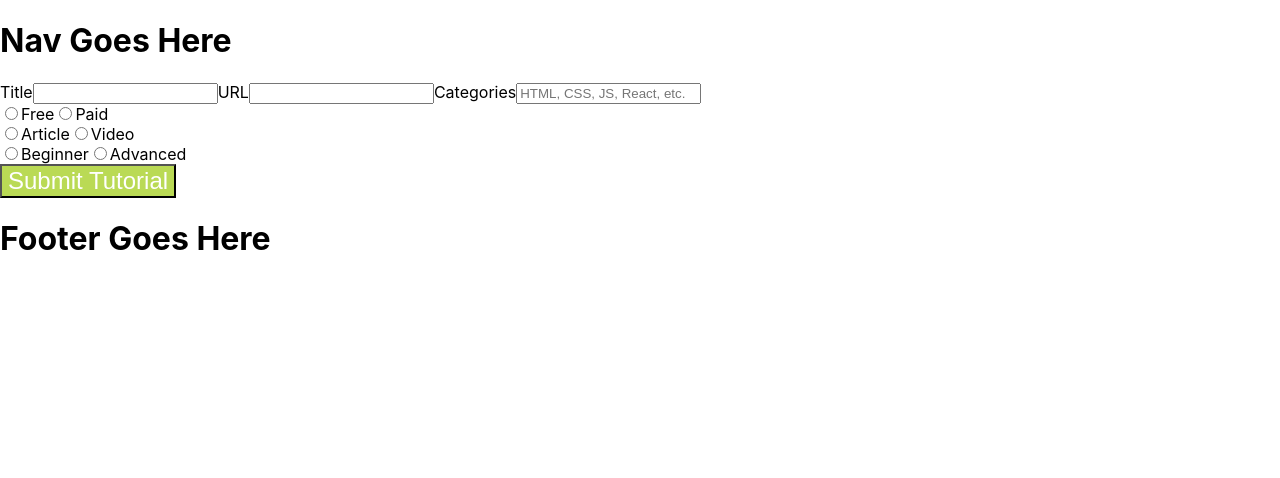
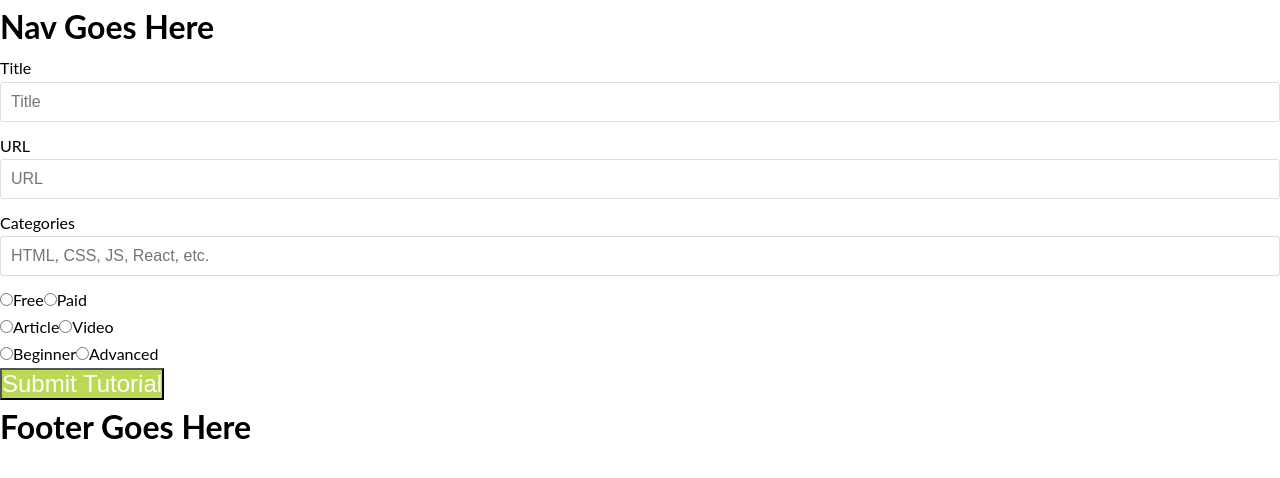
Before and after one commit to CollinDaugherty/learnwebdev, a React (Create React App) app: page / in a window 1280 px wide. Shown: the top 478 px of the page. Built offline with nearby package versions, Linux system fonts and the light colour scheme.

Commit message:
Form styling

```diff
--- a/src/components/TutorialForm.js
+++ b/src/components/TutorialForm.js
@@ -1,15 +1,16 @@
 import React, { Component } from 'react';
-import Button from '../styles/button';
+import Btn from '../styles/blocks/Button';
+import Form from '../styles/blocks/Form';
 
 class TutorialForm extends Component {
   render() {
     return (
-      <form>
+      <Form>
         <label for='title'>Title</label>
-        <input type='text' name='title' />
+        <input type='text' name='title' placeholder='Title' />
 
         <label for='url'>URL</label>
-        <input type='text' name='url' />
+        <input type='text' name='url' placeholder='URL' />
 
         <label for='categories'>Categories</label>
         <input
@@ -18,23 +19,23 @@ class TutorialForm extends Component {
           placeholder='HTML, CSS, JS, React, etc.'
         />
 
-        <div>
+        <fieldset>
           <input type='radio' id='free' value='free' name='cost' />
           <label for='free'>Free</label>
 
           <input type='radio' id='paid' value='paid' name='cost' />
           <label for='paid'>Paid</label>
-        </div>
+        </fieldset>
 
-        <div>
+        <fieldset>
           <input type='radio' id='article' value='article' name='medium' />
           <label for='article'>Article</label>
 
           <input type='radio' id='video' value='video' name='medium' />
           <label for='video'>Video</label>
-        </div>
+        </fieldset>
 
-        <div>
+        <fieldset>
           <input
             type='radio'
             id='beginner'
@@ -50,10 +51,10 @@ class TutorialForm extends Component {
             name='difficulty'
           />
           <label for='advanced'>Advanced</label>
-        </div>
+        </fieldset>
 
-        <Button>Submit Tutorial</Button>
-      </form>
+        <Btn>Submit Tutorial</Btn>
+      </Form>
     );
   }
 }
--- a/src/index.css
+++ b/src/index.css
@@ -1,14 +1,21 @@
-body {
+*,
+*::after,
+*::before {
   margin: 0;
   padding: 0;
-  font-family: -apple-system, BlinkMacSystemFont, "Segoe UI", "Roboto", "Oxygen",
-    "Ubuntu", "Cantarell", "Fira Sans", "Droid Sans", "Helvetica Neue",
-    sans-serif;
+  box-sizing: inherit;
+}
+
+html {
+  font-size: 62.5%;
+}
+
+body {
+  font-family: 'Lato', sans-serif;
+  font-weight: 400;
+  font-size: 1.6rem;
+  line-height: 1.7;
+  box-sizing: border-box;
   -webkit-font-smoothing: antialiased;
   -moz-osx-font-smoothing: grayscale;
 }
-
-code {
-  font-family: source-code-pro, Menlo, Monaco, Consolas, "Courier New",
-    monospace;
-}
--- a/src/styles/button.js
+++ b/src/styles/blocks/Button/index.js
@@ -1,9 +1,9 @@
 import styled from 'styled-components';
 
-const Button = styled.button`
+const Btn = styled.button`
   font-size: 1.5em;
   background-color: ${props => props.theme.primary};
   color: white;
 `;
 
-export default Button;
+export default Btn;
--- /dev/null
+++ b/src/styles/blocks/Form/index.js
@@ -0,0 +1,26 @@
+import styled from 'styled-components';
+
+const Form = styled.form`
+  display: block;
+  font-size: 1.6rem;
+
+  /* Text Inputs */
+  input:not([type='submit']):not([type='file']):not([type='radio']) {
+    display: inline-block;
+    border: 1px solid #dedede;
+    border-radius: 3px;
+    padding: 1rem;
+    outline: none;
+    margin-bottom: 1rem;
+    width: 100%;
+    max-width: 100%;
+    line-height: 1;
+    font-size: inherit;
+  }
+
+  fieldset {
+    border: none;
+  }
+`;
+
+export default Form;
--- a/src/styles/variables.js
+++ b/src/styles/variables.js
@@ -1,5 +1,6 @@
-const theme = {
+const variables = {
+  // COLORS
   primary: '#bada55'
 };
 
-export default theme;
+export default variables;
```
